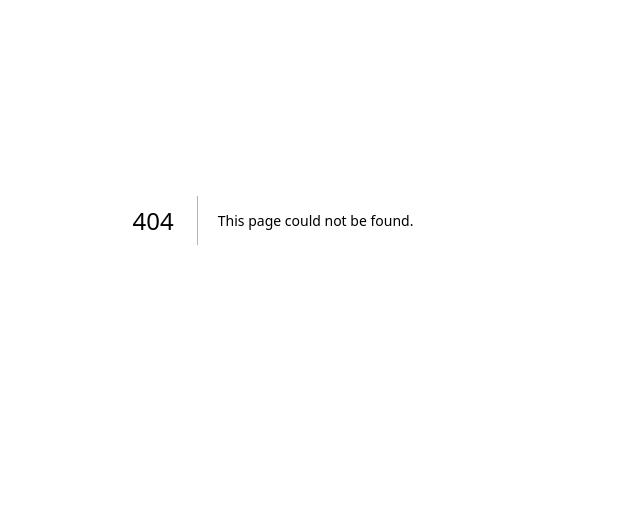
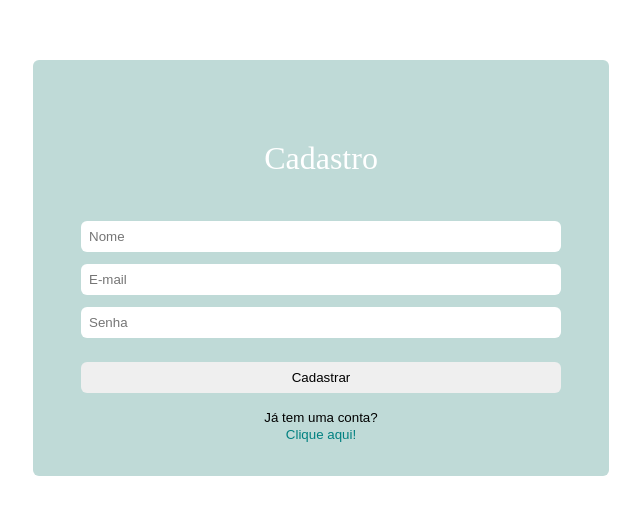
Before and after one commit to madusfx/saoitr, a Next.js app in the folder web/: page /cadastro in a window 1280 px wide. Before the commit this address had no page. Shown: the part 180-694 px from the top of the page, without its empty margins (367-1007 px from the left). Built offline with nearby package versions, Linux system fonts and the light colour scheme.

Commit message:
feat: creating 'cadastro' page

```diff
--- a/web/package.json
+++ b/web/package.json
@@ -12,11 +12,13 @@
     "@types/node": "20.2.0",
     "@types/react": "18.2.6",
     "@types/react-dom": "18.2.4",
+    "axios": "^1.4.0",
     "eslint": "8.40.0",
     "eslint-config-next": "13.4.2",
     "next": "13.4.2",
     "react": "18.2.0",
     "react-dom": "18.2.0",
+    "styled-components": "^6.0.0-rc.1",
     "typescript": "5.0.4"
   }
 }
--- /dev/null
+++ b/web/src/pages/cadastro/index.tsx
@@ -0,0 +1,29 @@
+import { useRouter } from 'next/router';
+
+import * as S from './styles';
+import Button from '@/components/Button';
+import { useState } from 'react';
+
+export default function Cadastro() {
+  const [email, setEmail] = useState('');
+  const router = useRouter();
+
+  return (
+    <S.Card>
+      <S.Title>
+        Cadastro
+      </S.Title>
+      <form>
+        <S.Input type='text' placeholder='Nome' value={email} />
+        <S.Input type='email' placeholder='E-mail' />
+        <S.Input type='password' placeholder='Senha' />
+        <Button>
+          Cadastrar
+        </Button>
+        <S.Register>
+          Já tem uma conta? <div onClick={() => router.push('/login')}>Clique aqui!</div>
+        </S.Register>
+      </form>
+    </S.Card>
+  )
+}
--- /dev/null
+++ b/web/src/pages/cadastro/styles.ts
@@ -0,0 +1,58 @@
+import styled from "styled-components";
+
+export const Wrapper = styled.div`
+  display: flex;
+  flex-direction: column;
+  align-items: center;
+  justify-content: center;
+  background: #cce2e4;
+`;
+
+export const Card = styled.div`
+  left: calc(50% - 30rem / 2);
+  top: calc(50% - 20rem / 2);
+  display: block;
+  position: fixed;
+  align-items: center;
+  padding: 3rem;
+  border-radius: 6px;
+  width: 30rem;
+  height: 20rem;
+  background: #bfdad7;
+  form {
+    display: flex;
+    flex-direction: column;
+  }
+`;
+
+export const Title = styled.p`
+  font-size: 32px;
+  color: white;
+  text-align: center;
+`;
+
+export const Input = styled.input`
+  border: none;
+  border-radius: 6px;
+  padding: 0.5rem;
+  margin-top: 12px;
+`;
+
+export const Button = styled.button`
+  border: none;
+  border-radius: 6px;
+  padding: 0.5rem;
+  cursor: pointer;
+  margin-top: 24px;
+`;
+
+export const Register = styled.button`
+  margin-top: 1rem;
+  border: none;
+  background: none;
+  div {
+    margin-top: 2px;
+    color: teal;
+    cursor: pointer;
+  }
+`;
```
